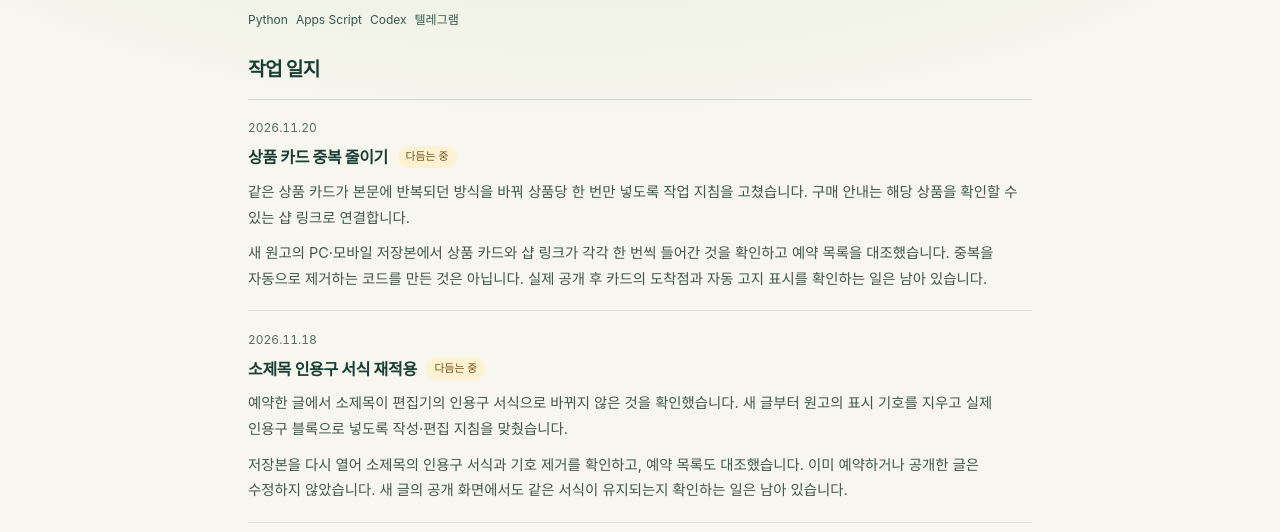
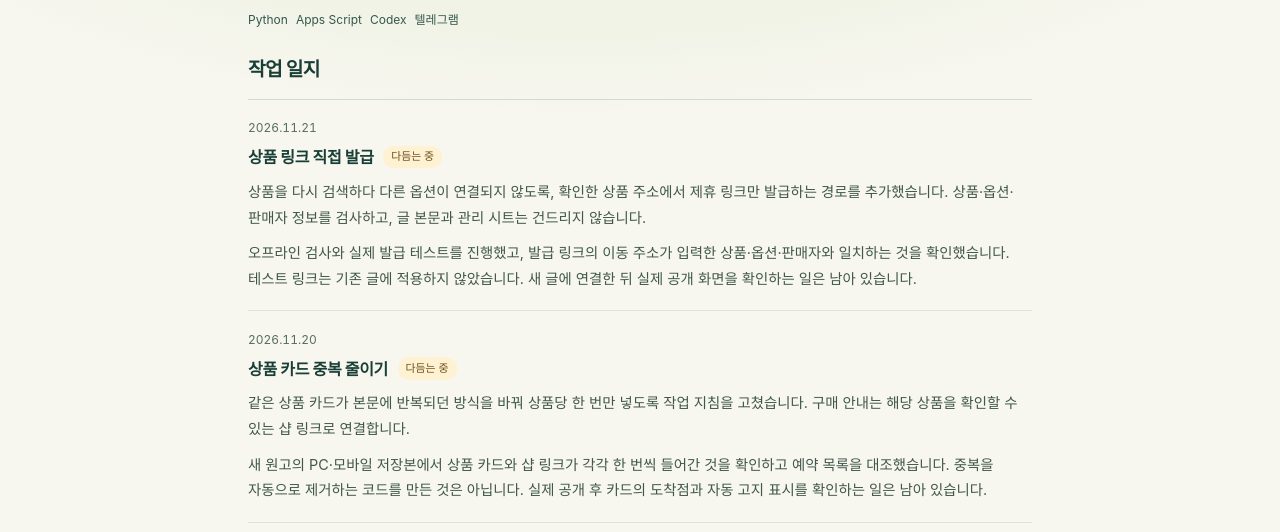
Before and after one commit to moon-cardone/moonz-lab, a plain HTML site: page project/blog-auto.html in a window 1280 px wide. Shown: the part 268-800 px from the top of the page. Drawn offline with Linux system fonts and the light colour scheme.

Commit message:
docs: record verified product link issuance

```diff
--- a/project/blog-auto.html
+++ b/project/blog-auto.html
@@ -127,7 +127,8 @@ footer a{text-decoration:none;font-weight:700;font-size:.9rem}
 <span class="badge live">운영 중</span><h1>블로그 자동 포스팅</h1>
 <p class="tagline">조사부터 초안·검수까지 돕는 도구</p><ul class="tools"><li>Python</li><li>Apps Script</li><li>Codex</li><li>텔레그램</li></ul>
 </header>
-<main id="main" class="project-main"><section><h2>작업 일지</h2><article class="log"><div class="log-head"><time class="log-date" datetime="2026-11-20">2026.11.20</time><h3>상품 카드 중복 줄이기</h3><span class="badge shaping">다듬는 중</span></div><div class="log-body"><p>같은 상품 카드가 본문에 반복되던 방식을 바꿔 상품당 한 번만 넣도록 작업 지침을 고쳤습니다. 구매 안내는 해당 상품을 확인할 수 있는 샵 링크로 연결합니다.</p>
+<main id="main" class="project-main"><section><h2>작업 일지</h2><article class="log"><div class="log-head"><time class="log-date" datetime="2026-11-21">2026.11.21</time><h3>상품 링크 직접 발급</h3><span class="badge shaping">다듬는 중</span></div><div class="log-body"><p>상품을 다시 검색하다 다른 옵션이 연결되지 않도록, 확인한 상품 주소에서 제휴 링크만 발급하는 경로를 추가했습니다. 상품·옵션·판매자 정보를 검사하고, 글 본문과 관리 시트는 건드리지 않습니다.</p>
+<p>오프라인 검사와 실제 발급 테스트를 진행했고, 발급 링크의 이동 주소가 입력한 상품·옵션·판매자와 일치하는 것을 확인했습니다. 테스트 링크는 기존 글에 적용하지 않았습니다. 새 글에 연결한 뒤 실제 공개 화면을 확인하는 일은 남아 있습니다.</p></div></article><article class="log"><div class="log-head"><time class="log-date" datetime="2026-11-20">2026.11.20</time><h3>상품 카드 중복 줄이기</h3><span class="badge shaping">다듬는 중</span></div><div class="log-body"><p>같은 상품 카드가 본문에 반복되던 방식을 바꿔 상품당 한 번만 넣도록 작업 지침을 고쳤습니다. 구매 안내는 해당 상품을 확인할 수 있는 샵 링크로 연결합니다.</p>
 <p>새 원고의 PC·모바일 저장본에서 상품 카드와 샵 링크가 각각 한 번씩 들어간 것을 확인하고 예약 목록을 대조했습니다. 중복을 자동으로 제거하는 코드를 만든 것은 아닙니다. 실제 공개 후 카드의 도착점과 자동 고지 표시를 확인하는 일은 남아 있습니다.</p></div></article><article class="log"><div class="log-head"><time class="log-date" datetime="2026-11-18">2026.11.18</time><h3>소제목 인용구 서식 재적용</h3><span class="badge shaping">다듬는 중</span></div><div class="log-body"><p>예약한 글에서 소제목이 편집기의 인용구 서식으로 바뀌지 않은 것을 확인했습니다. 새 글부터 원고의 표시 기호를 지우고 실제 인용구 블록으로 넣도록 작성·편집 지침을 맞췄습니다.</p>
 <p>저장본을 다시 열어 소제목의 인용구 서식과 기호 제거를 확인하고, 예약 목록도 대조했습니다. 이미 예약하거나 공개한 글은 수정하지 않았습니다. 새 글의 공개 화면에서도 같은 서식이 유지되는지 확인하는 일은 남아 있습니다.</p></div></article><article class="log"><div class="log-head"><time class="log-date" datetime="2026-11-17">2026.11.17</time><h3>브라우저 장애 후 원고별 재개</h3><span class="badge shaping">다듬는 중</span></div><div class="log-body"><p>여러 편집창에서 입력이 멈췄습니다. 완료된 탭만 닫고 미완료 원고는 보존했습니다. 브라우저가 다시 응답하자 새 편집창에서 저장본을 불러와 글마다 어디까지 진행할 수 있는지 확인했습니다.</p>
 <p>저장본을 복원한 글은 예약 목록을 거쳐 실제 공개까지 확인했습니다. 상품 카드의 목적지를 확인할 수 없었던 다른 글은 저장만 하고 예약하지 않았습니다. 전체 연결 장애와 개별 글의 문제를 구분해 재개하도록 지침에 남겼습니다. 브라우저가 멈춘 원인은 아직 확인하지 못했습니다.</p></div></article><article class="log"><div class="log-head"><time class="log-date" datetime="2026-11-16">2026.11.16</time><h3>편집기 제휴 고지 스티커 적용</h3><span class="badge shaping">다듬는 중</span></div><div class="log-body"><p>본문에 고지 문구를 직접 넣는 방식 외에, 블로그 편집기의 고지 스티커를 쓰는 옵션을 추가했습니다. 이 옵션을 선택하면 본문에 같은 고지 문구가 중복된 원고는 저장을 막고, 편집기에서 스티커를 넣어야 한다는 메모를 남깁니다.</p>
```
Also changed, not shown: index.html (+1 -1 lines), 1 other file.
